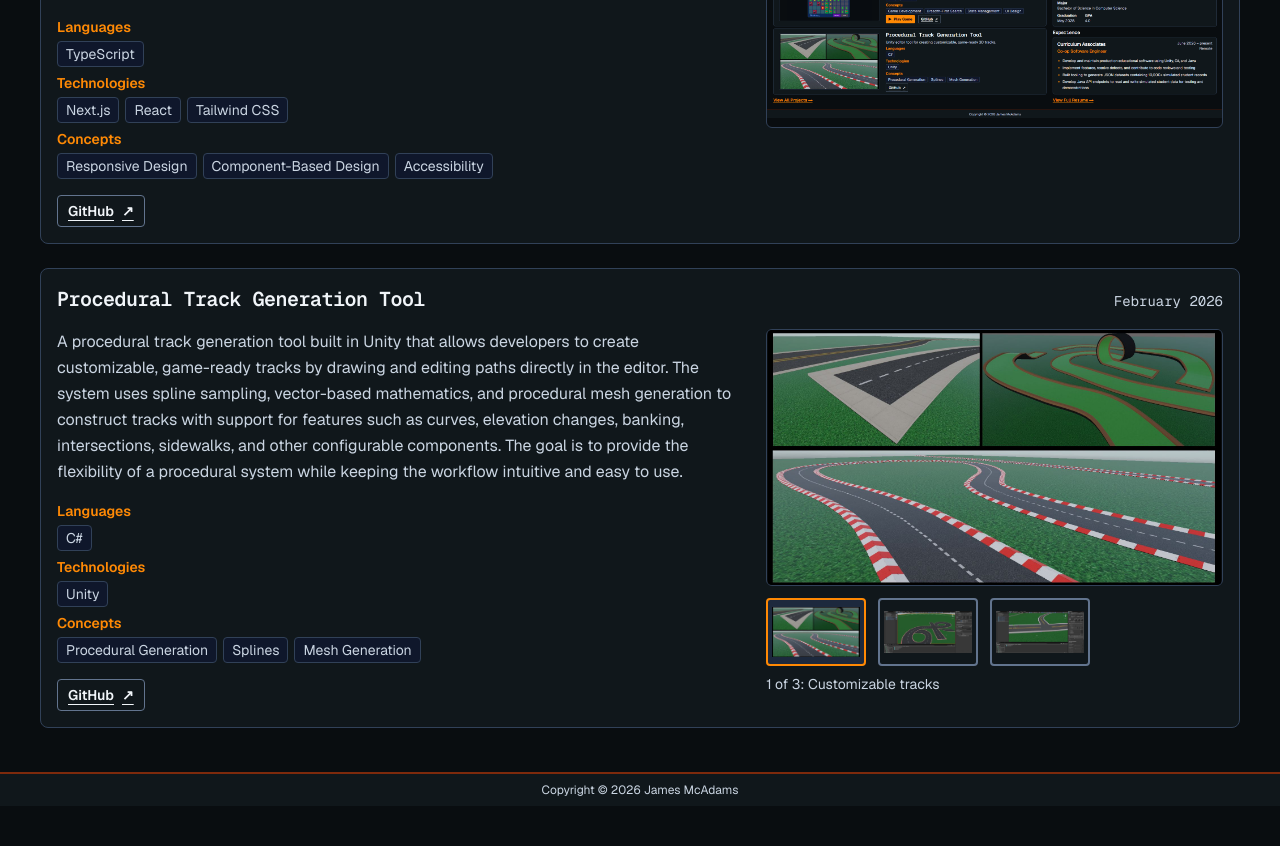
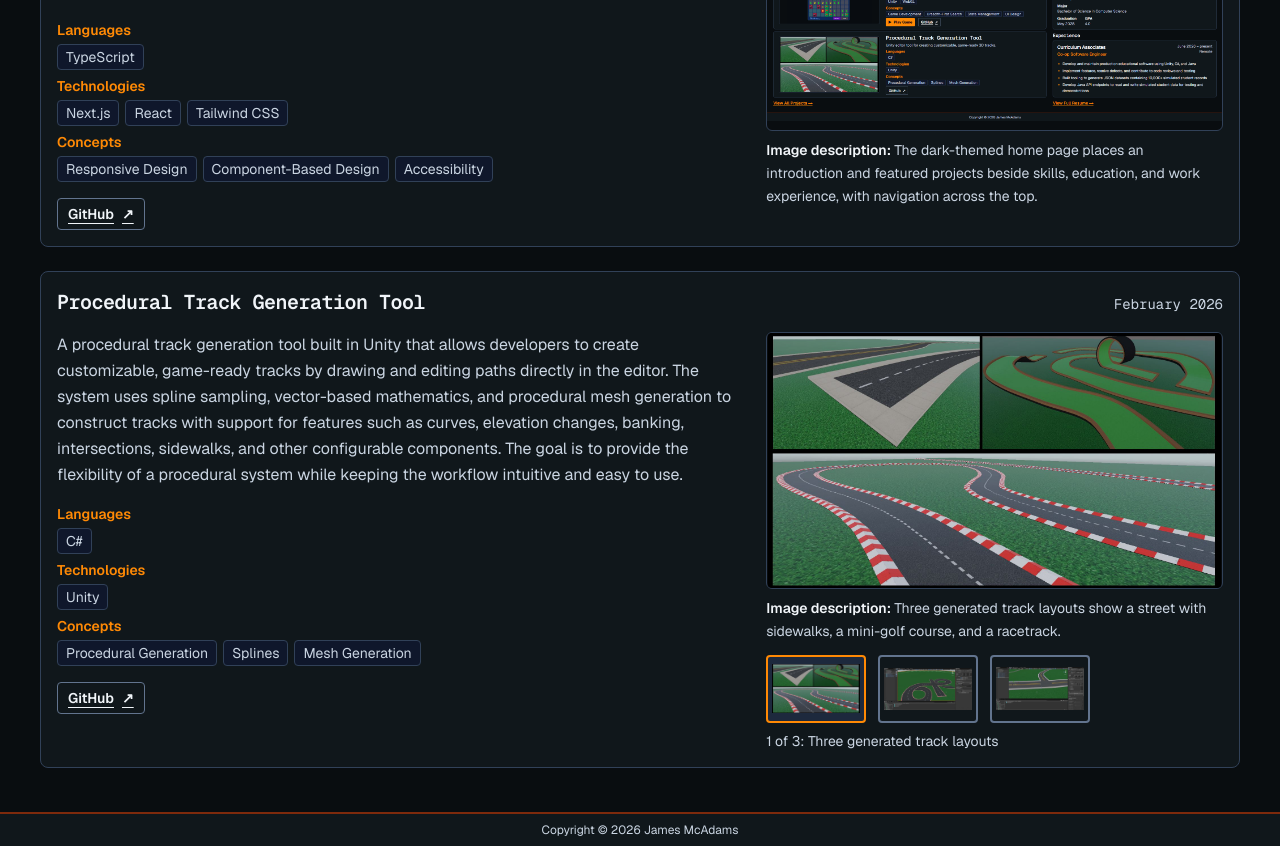
Before and after one commit to JamesMcAdamsDevHub/portfolio-website, a Next.js app: page /projects in a window 1280 px wide. Shown: the part 780-1626 px from the top of the page. Before the commit the page ends 1586 px from the top, so only its background shows below. Built offline with nearby package versions, Linux system fonts and the light colour scheme.

Commit message:
Added additional media descriptions to improve SR UX

```diff
--- a/src/components/ImageGallery.tsx
+++ b/src/components/ImageGallery.tsx
@@ -8,7 +8,7 @@ type GalleryImage = {
   src: string;
   alt: string;
   poster?: string;
-  description?: string;
+  description: string;
 };
 
 type ImageGalleryProps = {
@@ -47,11 +47,12 @@ export default function ImageGallery({ imageSrcList }: ImageGalleryProps) {
           unoptimized
         />
       )}
-      {imageSrcList[mainImage].type === "video" &&
-        imageSrcList[mainImage].description && (
+      {imageSrcList[mainImage].description && (
         <p className="mt-2 text-sm leading-relaxed text-slate-300">
           <span className="font-semibold text-slate-100">
-              Video description:{" "}
+            {imageSrcList[mainImage].type === "video"
+              ? "Video description: "
+              : "Image description: "}
           </span>
           {imageSrcList[mainImage].description}
         </p>
--- a/src/components/ProjectCard.tsx
+++ b/src/components/ProjectCard.tsx
@@ -16,6 +16,7 @@ type ProjectCardProps = {
       src: string;
       alt: string;
       poster?: string;
+      description: string;
     }[];
   };
 };
--- a/src/content/projects.json
+++ b/src/content/projects.json
@@ -19,7 +19,7 @@
         "type": "game",
         "src": "/images/projects/minesweeper/minesweeper_screenshot_02.webp",
         "alt": "Screenshot of Minesweeper gameplay",
-        "description": "Play Minesweeper directly in your browser"
+        "description": "A screenshot of Minesweeper after losing the game. The board shows placed flags, the Normal difficulty level, and Reset Board and Main Menu buttons."
       }
     ],
     "featured": true
@@ -41,8 +41,8 @@
       {
         "type": "image",
         "src": "/images/projects/portfolio-website/site_screenshot_03.webp",
-        "alt": "Screenshot of Home page",
-        "description": "Screenshot of Home page"
+        "alt": "Portfolio home page layout",
+        "description": "The dark-themed home page places an introduction and featured projects beside skills, education, and work experience, with navigation across the top."
       }
     ],
     "featured": false
@@ -60,8 +60,8 @@
       {
         "type": "image",
         "src": "/images/projects/track-generation/track_customization.jpg",
-        "alt": "Customizable tracks",
-        "description": "Customizable tracks"
+        "alt": "Three generated track layouts",
+        "description": "Three generated track layouts show a street with sidewalks, a mini-golf course, and a racetrack."
       },
       {
         "type": "video",
@@ -75,7 +75,7 @@
         "src": "/images/projects/track-generation/roadways.mp4",
         "poster": "/images/projects/track-generation/roadways_01.webp",
         "alt": "Creating roadways",
-        "description": "Silent Unity editor recording. Spline-based road segments and intersections are laid across hilly terrain. The view moves closer to show connected streets, road edges, and lane markings."
+        "description": "Silent Unity editor recording. Spline-based road segments and intersections are laid across hilly terrain. The view moves closer to show connected streets, lane markings, and sidewalks."
       }
     ],
     "featured": true
```
Lines whose indentation alone changed are shown as unchanged.
